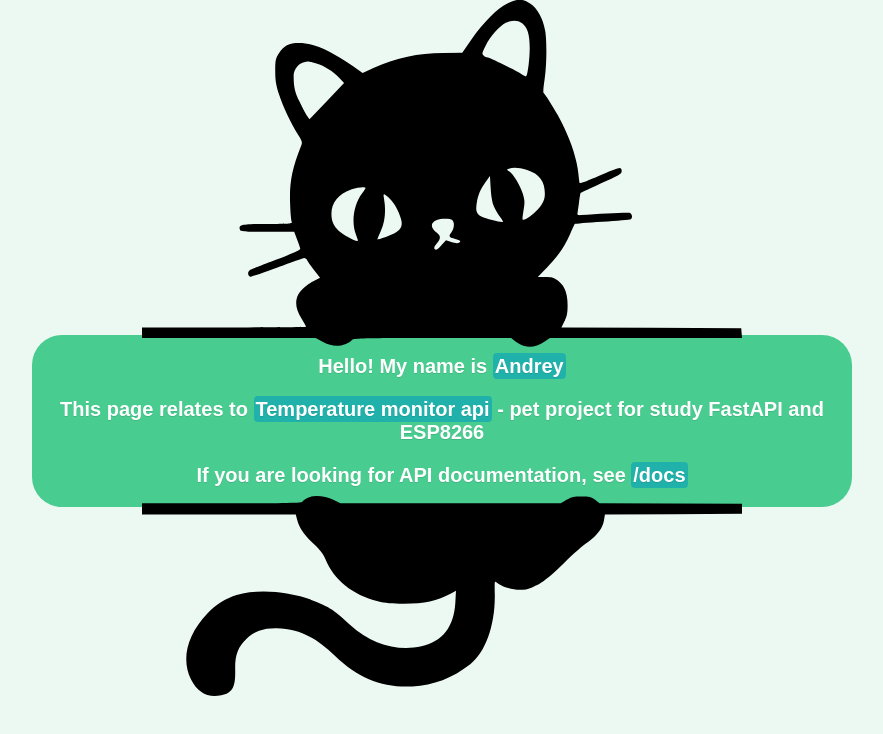
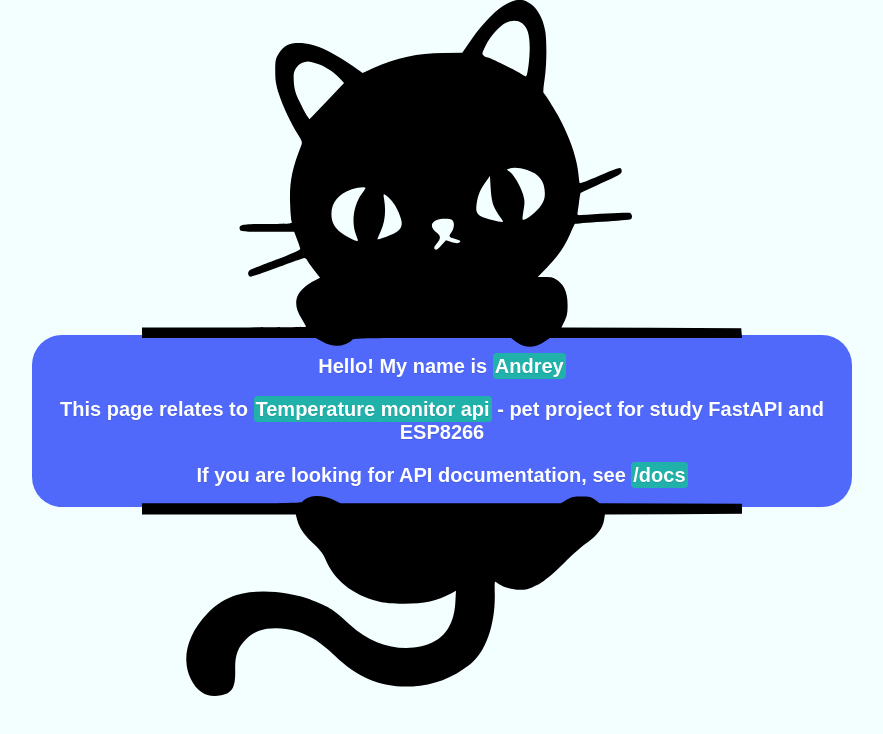
Before and after one commit to annndruha/recorder-api, a plain HTML site: page static/index.html in a window 1280 px wide. Shown: the whole page, without its empty margins (198-1081 px from the left). Drawn offline with Linux system fonts and the light colour scheme; files that its build step writes are made by us from their sources; files whose address does not match are found by name.

Commit message:
Update index.css

```diff
--- a/static/index.css
+++ b/static/index.css
@@ -1,5 +1,5 @@
 body {
-    background-color: rgba(73,204,144,.1);
+    background-color: rgba(130, 249, 255,.1);
     background-position: center;
     background-repeat: no-repeat;
     background-size: cover;
@@ -41,7 +41,7 @@ a,a:hover, a:visited{
     flex-direction: column;
     justify-content: start;
     width: 800px;
-    background-color: #49cc90;
+    background-color: #5069fa;
     border-radius: 1.5em;
     padding: 0.5em;
 }
```
